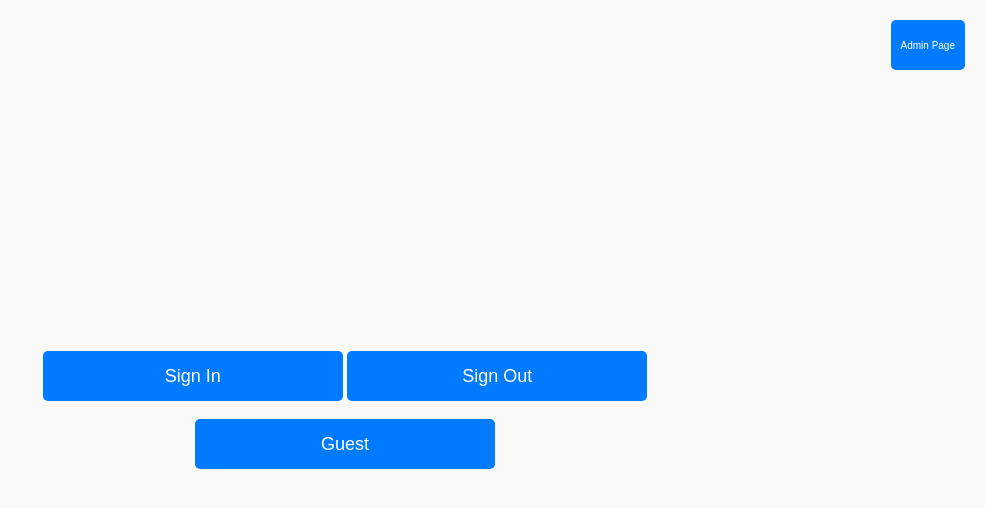
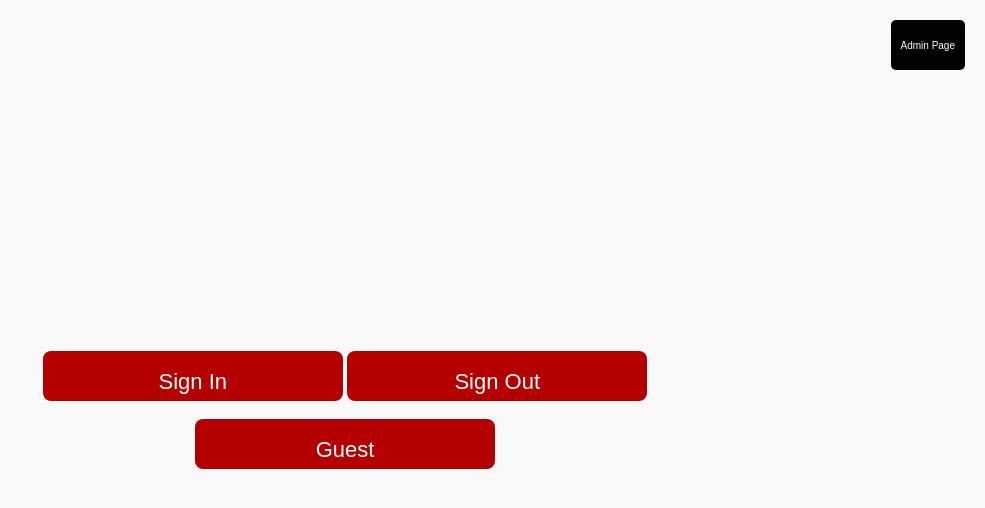
Before and after one commit to dhash29/SchoololaWebPage, a plain HTML site: page mainpage.html in a window 1280 px wide. Shown: the whole page, without its empty margins (295-1280 px from the left). Drawn offline with Linux system fonts and the light colour scheme; no server answers.

Commit message:
Update style.css

```diff
--- a/style.css
+++ b/style.css
@@ -57,14 +57,14 @@ button {
     height: 50px;
     font-size: 18px;
     color: #fff;
-    background-color: #007bff;
+    background-color: #b40000;
     border: none;
     border-radius: 5px;
     cursor: pointer;
 }
 
 button:hover {
-    background-color: #0056b3;
+    background-color: #760101;
 }
 
 /* Center the action buttons */
@@ -113,7 +113,7 @@ button:hover {
 }
 
 #adminButton {
-    background-color: #007bff;
+    background-color: #000204;
     color: #fff;
     border: none;
     border-radius: 5px;
@@ -124,7 +124,7 @@ button:hover {
 }
 
 #adminButton:hover {
-    background-color: #0056b3;
+    background-color: #252525;
 }
 
 /* Apply blur effect to the Admin Page button */
@@ -173,7 +173,7 @@ button:hover {
 
 /* Style the Admin Login Form buttons */
 #adminLoginForm button {
-    background-color: #007bff;
+    background-color: #b70505;
     color: #fff;
     border: none;
     border-radius: 5px;
@@ -184,7 +184,7 @@ button:hover {
 }
 
 #adminLoginForm button:hover {
-    background-color: #0056b3;
+    background-color: #820303;
 }
 
 /* Style the Close Button */
@@ -1030,7 +1030,7 @@ body.modal-active #sideMenu {
 }
 
 #guestFormContainer .primaryBtn {
-    background-color: #007bff;
+    background-color: #c70505;
     color: #fff;
     border: none;
     border-radius: 5px;
@@ -1044,7 +1044,7 @@ body.modal-active #sideMenu {
 }
 
 #guestFormContainer .primaryBtn:hover {
-    background-color: #0056b3;
+    background-color: #ae0707;
 }
 
 #guestFormContainer .secondaryBtn {
@@ -1063,3 +1063,26 @@ body.modal-active #sideMenu {
 #guestFormContainer .secondaryBtn:hover {
     background-color: #e2e2e2;
 }
+
+/* Make Sign In, Sign Out, and Guest buttons bigger but keep original layout */
+/* filepath: d:\Coding\HTML\Schoolola_Sign_IN\style.css */
+#actionButtons > div > button {
+    font-size: 22px;
+    padding: 18px 38px;
+    min-width: 160px;
+    border-radius: 8px;
+}
+
+/* Ensure Sign In, Sign Out, and Guest button text is perfectly centered */
+/* filepath: d:\Coding\HTML\Schoolola_Sign_IN\style.css */
+#actionButtons > div > button,
+#guestBtn {
+    font-size: 22px;
+    padding: 18px 38px;
+    min-width: 160px;
+    border-radius: 8px;
+    text-align: center;         /* Center text horizontally */
+    vertical-align: middle;     /* Center text vertically (for inline elements) */
+    display: inline-block;      /* Keep original layout, but allow centering */
+    line-height: normal;        /* Reset line height if needed */
+}
```
